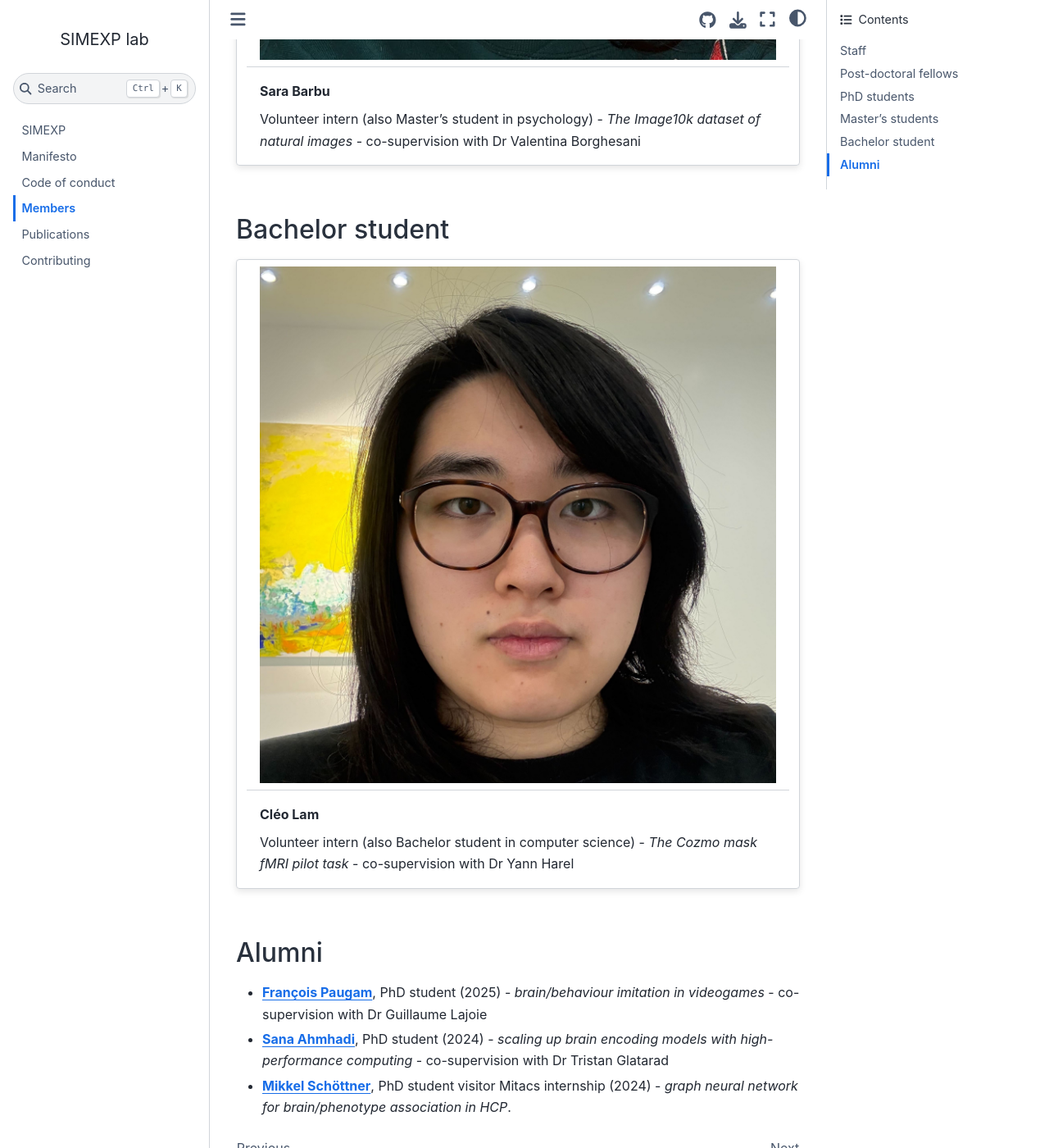
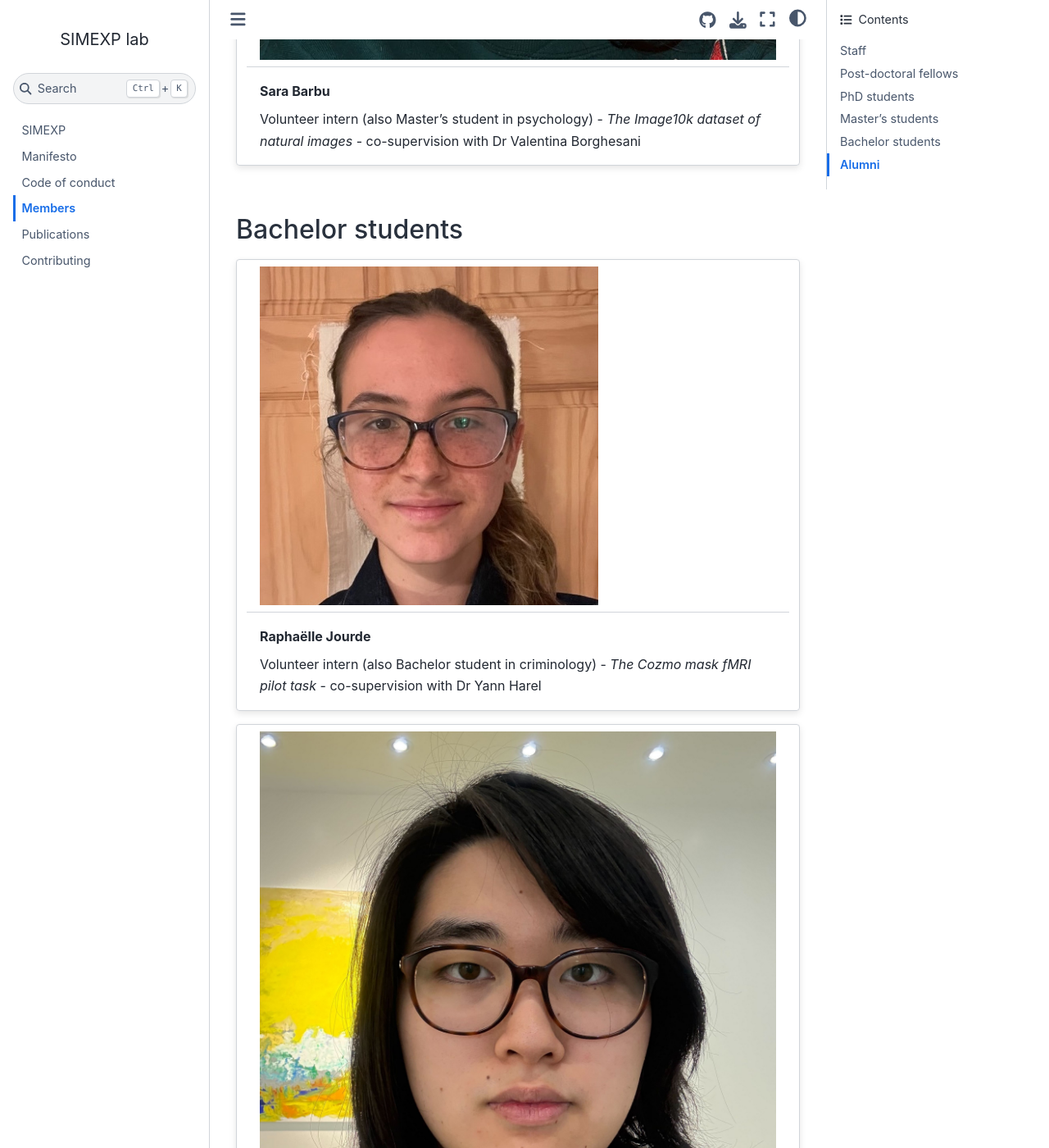
Before and after one commit to SIMEXP/simexp.github.io, a Jupyter Book: the page built from content/members.md, in a window 1280 px wide and 1400 px high, scrolled down 7303 px. Shown: the whole window at 82% size. Built offline with Jupyter Book 1.0.4 settings and Sphinx 7.4.7 and the Sphinx Book theme 1.1.4, drawn with Linux system fonts in a browser that asks for light colours.

Commit message:
Adding Raphaëlle to the team gallery. Fix #33

````diff
--- a/content/members.md
+++ b/content/members.md
@@ -103,8 +103,14 @@ Volunteer intern (also Master's student in psychology) - _The Image10k dataset o
 ```
 ::::
 
-## Bachelor student
+## Bachelor students
 ::::{grid}
+```{card} Raphaëlle Jourde
+:url: https://github.com/cleode5a7
+:header: ![](../images/profile_raphaelle.jpg)
+Volunteer intern (also Bachelor student in criminology) - _The Cozmo mask fMRI pilot task_ - co-supervision with Dr Yann Harel
+```
+
 ```{card} Cléo Lam
 :url: https://github.com/cleode5a7
 :header: ![](../images/profile_cleo.jpg)
````
Also changed, not shown: images/profile_raphaelle.jpg (added).
